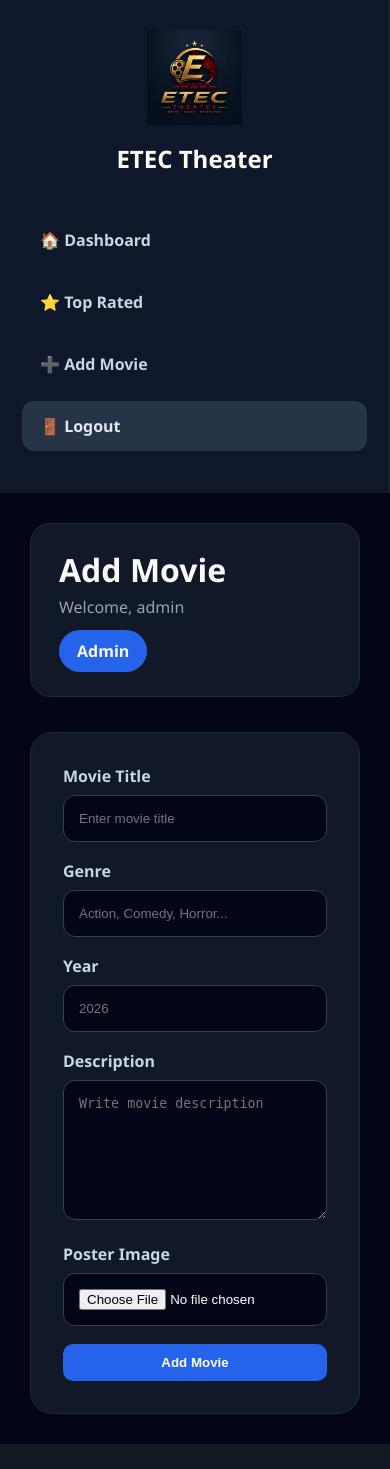
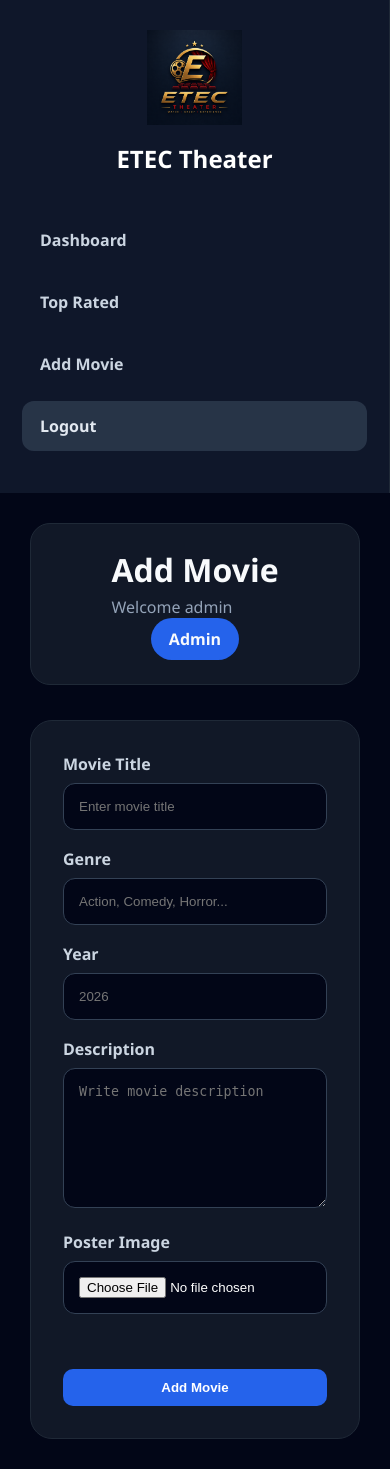
Before and after one commit to mommonychan-max/Presentation_Project_ETEC, a Flask app: page /add in a window 390 px wide. Before the commit the page ends 1444 px from the top, so only its background shows below. Run offline with Flask 3, Linux system fonts and the light colour scheme; a user stored in the database is signed in.

Commit message:
update movie system

```diff
--- a/server.py
+++ b/server.py
@@ -13,7 +13,7 @@
     os.makedirs(UPLOAD_FOLDER)
 
 
-# ================= DATABASE =================
+# /* Database */
 def get_db():
     return mysql.connector.connect(
         host='localhost',
@@ -23,16 +23,15 @@
     )
 
 
-# ================= LOGIN REQUIRED CHECK =================
+# /* Login Required */
 def login_required():
     return session.get('user') is not None
 
 
-# ================= HOME =================
+# /* Home */
 @app.route('/')
 def index():
 
-    # 🔐 FORCE LOGIN FIRST
     if not session.get('user'):
         return redirect(url_for('login'))
 
@@ -46,7 +45,7 @@
     return render_template('index.html', movies=movies)
 
 
-# ================= MOVIE DETAIL =================
+# /* Movie Detail */
 @app.route('/movie/<int:id>')
 def movie_detail(id):
 
@@ -63,7 +62,7 @@
     return render_template('movie_detail.html', movie=movie)
 
 
-# ================= ADD MOVIE (ADMIN ONLY) =================
+# /* Add Movie */
 @app.route('/add', methods=['GET', 'POST'])
 def add_movie():
 
@@ -85,10 +84,12 @@
 
         db = get_db()
         cursor = db.cursor()
+
         cursor.execute(
             'INSERT INTO movies (title, genre, movie_year, description, image) VALUES (%s,%s,%s,%s,%s)',
             (title, genre, movie_year, description, filename)
         )
+
         db.commit()
         cursor.close()
         db.close()
@@ -98,7 +99,7 @@
     return render_template('add_movie.html')
 
 
-# ================= DELETE MOVIE (ADMIN ONLY) =================
+# /* Delete Movie */
 @app.route('/delete/<int:id>', methods=['GET', 'POST'])
 def delete_movie(id):
 
@@ -107,23 +108,32 @@
 
     db = get_db()
     cursor = db.cursor(dictionary=True)
+
     cursor.execute('SELECT * FROM movies WHERE id=%s', (id,))
     movie = cursor.fetchone()
+
     cursor.close()
 
     if request.method == 'POST':
+
         db = get_db()
         cursor = db.cursor()
-        cursor.execute("DELETE FROM movies WHERE id=%s", (id,))
+
+        cursor.execute(
+            "DELETE FROM movies WHERE id=%s",
+            (id,)
+        )
+
         db.commit()
         cursor.close()
         db.close()
+
         return redirect(url_for('index'))
 
     return render_template('delete_movie.html', movie=movie)
 
 
-# ================= EDIT MOVIE (ADMIN ONLY) =================
+# /* Edit Movie */
 @app.route('/edit/<int:id>', methods=['GET', 'POST'])
 def edit_movie(id):
 
@@ -137,6 +147,7 @@
     movie = cursor.fetchone()
 
     if request.method == 'POST':
+
         title = request.form['title']
         genre = request.form['genre']
         movie_year = request.form['movie_year']
@@ -145,17 +156,20 @@
         filename = movie['image'] if movie else ''
 
         file = request.files.get('image')
+
         if file and file.filename:
             filename = secure_filename(file.filename)
             file.save(os.path.join(app.config['UPLOAD_FOLDER'], filename))
 
         cursor2 = db.cursor()
+
         cursor2.execute(
             'UPDATE movies SET title=%s, genre=%s, movie_year=%s, description=%s, image=%s WHERE id=%s',
             (title, genre, movie_year, description, filename, id)
         )
 
         db.commit()
+
         cursor2.close()
         cursor.close()
         db.close()
@@ -168,7 +182,7 @@
     return render_template('edit_movie.html', movie=movie)
 
 
-# ================= REGISTER =================
+# /* Register */
 @app.route('/register', methods=['GET', 'POST'])
 def register():
 
@@ -176,6 +190,7 @@
         return redirect(url_for('index'))
 
     if request.method == 'POST':
+
         username = request.form['username']
         password = request.form['password']
 
@@ -196,7 +211,7 @@
     return render_template('register.html')
 
 
-# ================= LOGIN =================
+# /* Login */
 @app.route('/login', methods=['GET', 'POST'])
 def login():
 
@@ -229,19 +244,23 @@
             session['role'] = user['role']
 
             return redirect(url_for('index'))
+
         else:
-            error = "❌ Wrong username or password"
+            error = "Wrong username or password"
 
     return render_template('login.html', error=error)
 
-# ================= LOGOUT =================
+
+# /* Logout */
 @app.route('/logout')
 def logout():
+
     session.clear()
+
     return redirect(url_for('login'))
 
 
-# ================= CART =================
+# /* Add To Cart */
 @app.route('/add_to_cart/<int:id>')
 def add_to_cart(id):
 
@@ -260,6 +279,7 @@
     return redirect(url_for('index'))
 
 
+# /* Remove From Cart */
 @app.route('/remove_from_cart/<int:id>', methods=['POST'])
 def remove_from_cart(id):
 
@@ -274,6 +294,8 @@
 
     return redirect(url_for('cart'))
 
+
+# /* Cart */
 @app.route('/cart')
 def cart():
 
@@ -286,9 +308,16 @@
     cart_items = session.get('cart', [])
 
     if cart_items:
+
         format_strings = ','.join(['%s'] * len(cart_items))
-        cursor.execute(f"SELECT * FROM movies WHERE id IN ({format_strings})", tuple(cart_items))
+
+        cursor.execute(
+            f"SELECT * FROM movies WHERE id IN ({format_strings})",
+            tuple(cart_items)
+        )
+
         movies = cursor.fetchall()
+
     else:
         movies = []
 
@@ -297,8 +326,14 @@
 
     total = len(movies) * 5
 
-    return render_template('cart.html', movies=movies, total=total)
+    return render_template(
+        'cart.html',
+        movies=movies,
+        total=total
+    )
 
+
+# /* Checkout */
 @app.route('/checkout')
 def checkout():
 
@@ -314,13 +349,18 @@
     cursor = db.cursor(dictionary=True)
 
     format_strings = ','.join(['%s'] * len(cart_items))
-    cursor.execute(f"SELECT * FROM movies WHERE id IN ({format_strings})", tuple(cart_items))
+
+    cursor.execute(
+        f"SELECT * FROM movies WHERE id IN ({format_strings})",
+        tuple(cart_items)
+    )
+
     movies = cursor.fetchall()
 
     cursor.close()
     db.close()
 
-    total = len(movies) * 5  #  simple ticket price example
+    total = len(movies) * 5
 
     receipt = {
         "user": session['user'],
@@ -330,7 +370,8 @@
 
     return render_template('receipt.html', receipt=receipt)
 
-# ================= INVOICE =================
+
+# /* Invoice */
 @app.route('/invoice')
 def invoice():
 
@@ -367,7 +408,8 @@
 
     return render_template('invoice.html', invoice=invoice)
 
-# ================= RATE MOVIE =================
+
+# /* Rate Movie */
 @app.route('/rate/<int:id>/<int:star>')
 def rate_movie(id, star):
 
@@ -389,7 +431,7 @@
     return redirect(url_for('movie_detail', id=id))
 
 
-# ================= TOP RATED =================
+# /* Top Rated */
 @app.route('/top-rated')
 def top_rated():
 
@@ -411,6 +453,7 @@
     return render_template('top_rated.html', movies=movies)
 
 
+# /* Confirm Payment */
 @app.route('/confirm_payment', methods=['POST'])
 def confirm_payment():
 
@@ -445,7 +488,6 @@
         "total": total
     }
 
-    # clear cart after payment
     session['cart'] = []
 
     return render_template(
@@ -453,6 +495,7 @@
         invoice=invoice
     )
 
-# ================= RUN =================
+
+# /* Run App */
 if __name__ == '__main__':
     app.run(debug=True)
--- a/static/styles.css
+++ b/static/styles.css
@@ -1,15 +1,18 @@
+/* Reset default style */
 * {
   margin: 0;
   padding: 0;
   box-sizing: border-box;
 }
 
+/* Main body */
 body {
   font-family: "Segoe UI", Arial, sans-serif;
   background: #020617;
   color: #f8fafc;
 }
 
+/* Sidebar */
 .sidebar {
   width: 260px;
   height: 100vh;
@@ -19,6 +22,7 @@
   border-right: 1px solid #1f2937;
 }
 
+/* Sidebar title */
 .sidebar h2 {
   color: #ffffff;
   font-size: 28px;
@@ -26,6 +30,7 @@
   font-weight: 700;
 }
 
+/* Sidebar links */
 .sidebar a {
   display: block;
   text-decoration: none;
@@ -37,22 +42,26 @@
   font-weight: 600;
 }
 
+/* Sidebar hover effect */
 .sidebar a:hover {
   background: #2563eb;
   color: white;
   transform: translateX(4px);
 }
 
+/* Logout button */
 .logout-btn {
   background: rgba(51, 65, 85, 0.7);
   color: #e2e8f0 !important;
 }
 
+/* Main section */
 .main {
   margin-left: 260px;
   padding: 30px;
 }
 
+/* Topbar */
 .topbar {
   background: #111827;
   border: 1px solid #1f2937;
@@ -64,15 +73,18 @@
   margin-bottom: 35px;
 }
 
+/* Topbar heading */
 .topbar h1 {
   font-size: 32px;
   margin-bottom: 5px;
 }
 
+/* Topbar paragraph */
 .topbar p {
   color: #94a3b8;
 }
 
+/* Role badge */
 .role-badge {
   background: #2563eb;
   padding: 10px 18px;
@@ -81,12 +93,14 @@
   text-transform: capitalize;
 }
 
+/* Movie grid */
 .movie-grid {
   display: grid;
   grid-template-columns: repeat(auto-fill, minmax(260px, 1fr));
   gap: 28px;
 }
 
+/* Movie card */
 .movie-card {
   background: #111827;
   border-radius: 20px;
@@ -95,17 +109,20 @@
   transition: 0.25s;
 }
 
+/* Movie card hover */
 .movie-card:hover {
   transform: translateY(-4px);
   border-color: #2563eb;
 }
 
+/* Movie image */
 .movie-card img {
   width: 100%;
   height: 320px;
   object-fit: cover;
 }
 
+/* No image box */
 .no-image {
   height: 320px;
   display: flex;
@@ -115,21 +132,25 @@
   color: #64748b;
 }
 
+/* Movie information */
 .movie-info {
   padding: 20px;
 }
 
+/* Movie title */
 .movie-info h3 {
   font-size: 23px;
   margin-bottom: 10px;
 }
 
+/* Movie text */
 .movie-info p {
   color: #cbd5e1;
   margin-bottom: 8px;
   font-size: 14px;
 }
 
+/* Action buttons */
 .actions {
   display: flex;
   flex-wrap: wrap;
@@ -137,6 +158,7 @@
   margin-top: 18px;
 }
 
+/* General buttons */
 .actions a,
 .cart-btn,
 .checkout-btn,
@@ -152,6 +174,7 @@
   cursor: pointer;
 }
 
+/* Blue buttons */
 .view-btn,
 .form-box button,
 .auth-box button,
@@ -159,20 +182,24 @@
   background: #2563eb;
 }
 
+/* Cart button */
 .cart-btn {
   background: #1d4ed8;
 }
 
+/* Edit button */
 .edit-btn {
   background: #fbbf24;
   color: #111827 !important;
 }
 
+/* Delete button */
 .delete-btn {
   background: #334155;
   color: #ffffff;
 }
 
+/* Button hover */
 .actions a:hover,
 .cart-btn:hover,
 .checkout-btn:hover,
@@ -182,6 +209,7 @@
   transform: translateY(-2px);
 }
 
+/* Form container */
 .form-box {
   max-width: 700px;
   background: #111827;
@@ -190,6 +218,7 @@
   padding: 32px;
 }
 
+/* Form labels */
 .form-box label {
   display: block;
   margin-bottom: 8px;
@@ -197,14 +226,17 @@
   font-weight: 600;
 }
 
+/* Center text */
 .text-center {
   text-align: center;
 }
 
+/* Margin top */
 .mt-3 {
   margin-top: 1rem;
 }
 
+/* Card */
 .card {
   max-width: 560px;
   margin: 0 auto;
@@ -215,18 +247,21 @@
   box-shadow: 0 12px 30px rgba(15, 23, 42, 0.35);
 }
 
+/* Card title */
 .card h4 {
   font-size: 26px;
   margin-bottom: 12px;
   color: #f8fafc;
 }
 
+/* Card paragraph */
 .card p {
   color: #cbd5e1;
   margin-bottom: 24px;
   line-height: 1.6;
 }
 
+/* Button */
 .btn {
   display: inline-flex;
   align-items: center;
@@ -241,19 +276,23 @@
   cursor: pointer;
 }
 
+/* Danger button */
 .btn-danger {
   background: #dc2626;
 }
 
+/* Secondary button */
 .btn-secondary {
   background: #475569;
 }
 
+/* Button hover */
 .btn:hover {
   opacity: 0.92;
   transform: translateY(-1px);
 }
 
+/* Delete form */
 .delete-form {
   display: inline-flex;
   flex-wrap: wrap;
@@ -261,6 +300,7 @@
   gap: 12px;
 }
 
+/* Inputs and textarea */
 .form-box input,
 .form-box textarea,
 .auth-box input {
@@ -274,21 +314,25 @@
   outline: none;
 }
 
+/* Input focus */
 .form-box input:focus,
 .form-box textarea:focus,
 .auth-box input:focus {
   border-color: #2563eb;
 }
 
+/* Textarea */
 .form-box textarea {
   min-height: 140px;
   resize: vertical;
 }
 
+/* Form button */
 .form-box button {
   width: 100%;
 }
 
+/* Preview image */
 .preview-img {
   width: 180px;
   height: 180px;
@@ -297,6 +341,7 @@
   margin-bottom: 15px;
 }
 
+/* Detail card */
 .detail-card {
   background: #111827;
   border-radius: 22px;
@@ -307,6 +352,7 @@
   gap: 35px;
 }
 
+/* Detail image */
 .detail-card img {
   width: 100%;
   height: 480px;
@@ -314,17 +360,20 @@
   border-radius: 18px;
 }
 
+/* Detail info title */
 .detail-info h2 {
   font-size: 40px;
   margin-bottom: 20px;
 }
 
+/* Detail info paragraph */
 .detail-info p {
   color: #cbd5e1;
   margin-bottom: 16px;
   line-height: 1.6;
 }
 
+/* Cart and receipt box */
 .cart-box,
 .receipt-box {
   background: #111827;
@@ -333,11 +382,13 @@
   padding: 30px;
 }
 
+/* Table */
 table {
   width: 100%;
   border-collapse: collapse;
 }
 
+/* Table heading */
 th {
   background: #020617;
   padding: 16px;
@@ -345,12 +396,14 @@
   color: white;
 }
 
+/* Table data */
 td {
   padding: 16px;
   border-bottom: 1px solid #1f2937;
   color: #cbd5e1;
 }
 
+/* Cart image */
 .cart-img {
   width: 65px;
   height: 85px;
@@ -358,6 +411,7 @@
   object-fit: cover;
 }
 
+/* Cart total */
 .cart-total {
   display: flex;
   justify-content: space-between;
@@ -365,10 +419,12 @@
   margin-top: 25px;
 }
 
+/* Receipt box */
 .receipt-box {
   max-width: 650px;
 }
 
+/* Receipt item */
 .receipt-item {
   display: flex;
   justify-content: space-between;
@@ -376,6 +432,7 @@
   color: #cbd5e1;
 }
 
+/* Receipt total */
 .receipt-total {
   display: flex;
   justify-content: space-between;
@@ -384,6 +441,7 @@
   color: white;
 }
 
+/* Invoice wrapper */
 .invoice-wrapper {
   display: flex;
   justify-content: center;
@@ -391,6 +449,7 @@
   padding: 40px 20px;
 }
 
+/* Invoice box */
 .invoice-box {
   width: 100%;
   max-width: 650px;
@@ -398,40 +457,40 @@
   border-radius: 18px;
   padding: 30px;
   color: #ffffff;
-  box-shadow: 0 10px 25px rgba(0, 0, 0, 0.35);
 }
 
+/* Invoice header */
 .invoice-header {
   text-align: center;
   margin-bottom: 25px;
 }
 
+/* Invoice details */
 .invoice-details {
   margin-bottom: 20px;
   color: #cbd5e1;
 }
 
+/* Invoice detail text */
 .invoice-details p {
   margin-bottom: 8px;
 }
 
+/* Invoice item */
 .invoice-item {
   display: flex;
   justify-content: space-between;
   padding: 15px 0;
-  border-bottom: 1px solid rgba(255, 255, 255, 0.08);
-  color: #cbd5e1;
 }
 
+/* Invoice total */
 .invoice-total {
   display: flex;
   justify-content: space-between;
   margin-top: 20px;
-  padding-top: 20px;
-  border-top: 2px dashed rgba(255, 255, 255, 0.15);
-  font-size: 1.1rem;
 }
 
+/* Invoice actions */
 .invoice-actions {
   margin-top: 30px;
   display: flex;
@@ -439,6 +498,7 @@
   gap: 15px;
 }
 
+/* Invoice buttons */
 .invoice-btn,
 .back-btn {
   padding: 12px 25px;
@@ -448,14 +508,17 @@
   font-weight: bold;
 }
 
+/* Invoice button */
 .invoice-btn {
   background: #16a34a;
 }
 
+/* Back button */
 .back-btn {
   background: #2563eb;
 }
 
+/* Authentication body */
 .auth-body {
   min-height: 100vh;
   background: linear-gradient(135deg, #020617, #0f172a, #111827);
@@ -464,6 +527,7 @@
   align-items: center;
 }
 
+/* Authentication box */
 .auth-box {
   width: 420px;
   background: #111827;
@@ -472,76 +536,77 @@
   padding: 40px;
 }
 
+/* Auth title */
 .auth-box h1 {
   text-align: center;
   margin-bottom: 10px;
-  color: #ffffff;
-  font-size: 36px;
 }
 
+/* Auth subtitle */
 .auth-subtitle {
   text-align: center;
   color: #94a3b8;
   margin-bottom: 24px;
 }
 
-.auth-box button {
-  width: 100%;
-}
-
+/* Auth paragraph */
 .auth-box p {
   margin-top: 20px;
   text-align: center;
-  color: #94a3b8;
 }
 
+/* Auth link */
 .auth-box a {
   color: #60a5fa;
   text-decoration: none;
-  font-weight: 600;
 }
 
+/* Error box */
 .error {
   background: rgba(37, 99, 235, 0.12);
-  color: #bfdbfe;
   padding: 12px;
   border-radius: 10px;
-  margin-bottom: 18px;
 }
 
+/* Empty box */
 .empty-box {
   background: #111827;
-  border: 1px solid #1f2937;
-  border-radius: 22px;
   padding: 40px;
 }
 
+/* Responsive */
 @media (max-width: 900px) {
+
+  /* Sidebar responsive */
   .sidebar {
     position: relative;
     width: 100%;
     height: auto;
   }
 
+  /* Main responsive */
   .main {
     margin-left: 0;
   }
 
+  /* Detail card responsive */
   .detail-card {
     grid-template-columns: 1fr;
   }
 
+  /* Topbar responsive */
   .topbar {
     flex-direction: column;
-    gap: 12px;
-    align-items: flex-start;
   }
 }
+
+/* Logo section */
 .logo-box {
   text-align: center;
   margin-bottom: 35px;
 }
 
+/* Logo image */
 .logo {
   width: 95px;
   height: 95px;
@@ -549,30 +614,27 @@
   margin-bottom: 12px;
 }
 
+/* Logo title */
 .logo-box h2 {
-  color: white;
-  font-size: 24px;
-  font-weight: 700;
   color: white;
   font-size: 24px;
   font-weight: 700;
 }
 
-/* top rate */
-
-
+/* Top rate section */
 .rating-box {
   margin-top: 25px;
   padding: 20px;
   background: #0f172a;
-    border: 1px solid #1f2937;
   border-radius: 18px;
 }
 
+/* Rating title */
 .rating-box h3 {
   margin-bottom: 12px;
 }
 
+/* Star buttons */
 .star-buttons {
   display: flex;
   flex-direction: column;
@@ -580,17 +642,35 @@
   margin: 15px 0;
 }
 
+/* Star links */
 .star-buttons a {
   text-decoration: none;
   color: #fbbf24;
   font-size: 22px;
-    transition: 0.2s;
 }
 
+/* Star hover */
 .star-buttons a:hover {
   transform: translateX(5px);
 }
 
+/* Current rating */
 .current-rating {
   color: #cbd5e1;
 }
+
+/* Preview box */
+.preview-box {
+  margin-top: 15px;
+  text-align: center;
+}
+
+/* Preview image */
+#previewImage {
+  width: 200px;
+  height: 280px;
+  object-fit: cover;
+  border-radius: 12px;
+  border: 2px solid #444;
+  display: none;
+}
--- a/templates/add_movie.html
+++ b/templates/add_movie.html
@@ -21,11 +21,35 @@
         <textarea name="description" placeholder="Write movie description"></textarea>
 
         <label>Poster Image</label>
-        <input type="file" name="image">
+        <input type="file" name="image" id="imageInput" accept="image/*">
+
+        <div class="preview-box">
+            <img id="previewImage" src="" alt="Preview">
+        </div><br>
 
         <button type="submit">Add Movie</button>
 
     </form>
 </div>
 
+<script>
+    const imageInput = document.getElementById("imageInput");
+    const previewImage = document.getElementById("previewImage");
+
+    imageInput.addEventListener("change", function () {
+        const file = this.files[0];
+
+        if (file) {
+            const reader = new FileReader();
+
+            reader.onload = function (e) {
+                previewImage.src = e.target.result;
+                previewImage.style.display = "block";
+            };
+
+            reader.readAsDataURL(file);
+        }
+    });
+</script>
+
 {% endblock %}
--- a/templates/base.html
+++ b/templates/base.html
@@ -32,19 +32,19 @@
 
         <!-- DASHBOARD -->
         <a href="{{ url_for('index') }}">
-            🏠 Dashboard
+            Dashboard
         </a>
 
         <!-- TOP RATED -->
         <a href="{{ url_for('top_rated') }}">
-            ⭐️ Top Rated
+            Top Rated
         </a>
 
         <!-- USER ONLY -->
         {% if session.get('role') != 'admin' %}
 
         <a href="{{ url_for('cart') }}">
-            🛒 Cart
+            Cart
         </a>
 
         {% endif %}
@@ -53,7 +53,7 @@
         {% if session.get('role') == 'admin' %}
 
         <a href="{{ url_for('add_movie') }}">
-            ➕ Add Movie
+            Add Movie
         </a>
 
         {% endif %}
@@ -62,7 +62,7 @@
         <a href="{{ url_for('logout') }}"
            class="logout-btn">
 
-            🚪 Logout
+            Logout
 
         </a>
 
@@ -82,7 +82,7 @@
                 </h1>
 
                 <p>
-                    Welcome, {{ session.get('user') }}
+                    Welcome {{ session.get('user') }}
                 </p>
 
             </div>
--- a/templates/delete_movie.html
+++ b/templates/delete_movie.html
@@ -3,7 +3,7 @@
 {% block content %}
 
 <div class="text-center">
-    <h2>Delete Movie</h2>
+    <h1>Delete Movie</h1> <br>
 
     <div class="card mt-3">
         <h4>{{ movie.title }}</h4>
--- a/templates/invoice.html
+++ b/templates/invoice.html
@@ -133,7 +133,7 @@
 
 <div class="payment-wrapper">
   <div class="payment-card">
-    <div class="brand">🚀 Movie Payment</div>
+    <div class="brand">Movie Payment</div>
 
     <div class="amount">${{ invoice.total }}</div>
 
--- a/templates/login.html
+++ b/templates/login.html
@@ -10,7 +10,7 @@
 <body class="auth-body">
 
     <div class="auth-box">
-        <h1>🎬 Login</h1>
+        <h1>Login</h1>
         <p class="auth-subtitle">Welcome back to ETEC Cinema</p>
 
         {% if error %}
--- a/templates/receipt.html
+++ b/templates/receipt.html
@@ -133,7 +133,7 @@
 <div class="receipt-wrapper">
   <div class="receipt-box">
     <div class="receipt-header">
-      <h2>🎟 Payment Receipt</h2>
+      <h2>Payment Receipt</h2>
       <p>Thank you for your purchase</p>
     </div>
 
@@ -156,7 +156,7 @@
     <div class="receipt-footer">
       <a href="{{ url_for('index') }}" class="back-btn"> ← Back </a>
 
-      <a href="{{ url_for('invoice') }}" class="buy-btn"> 🛒 Buy Now </a>
+      <a href="{{ url_for('invoice') }}" class="buy-btn"> Buy Now </a>
     </div>
   </div>
 </div>
--- a/templates/register.html
+++ b/templates/register.html
@@ -10,7 +10,7 @@
 <body class="auth-body">
 
     <div class="auth-box">
-        <h1>🎬 Register</h1>
+        <h1>Register</h1>
         <p class="auth-subtitle">Create your cinema account</p>
 
         <form method="POST">
```
Also changed, not shown: templates/top_rated.html (+12 -2 lines), 1 other file. Lines whose indentation alone changed are shown as unchanged.
